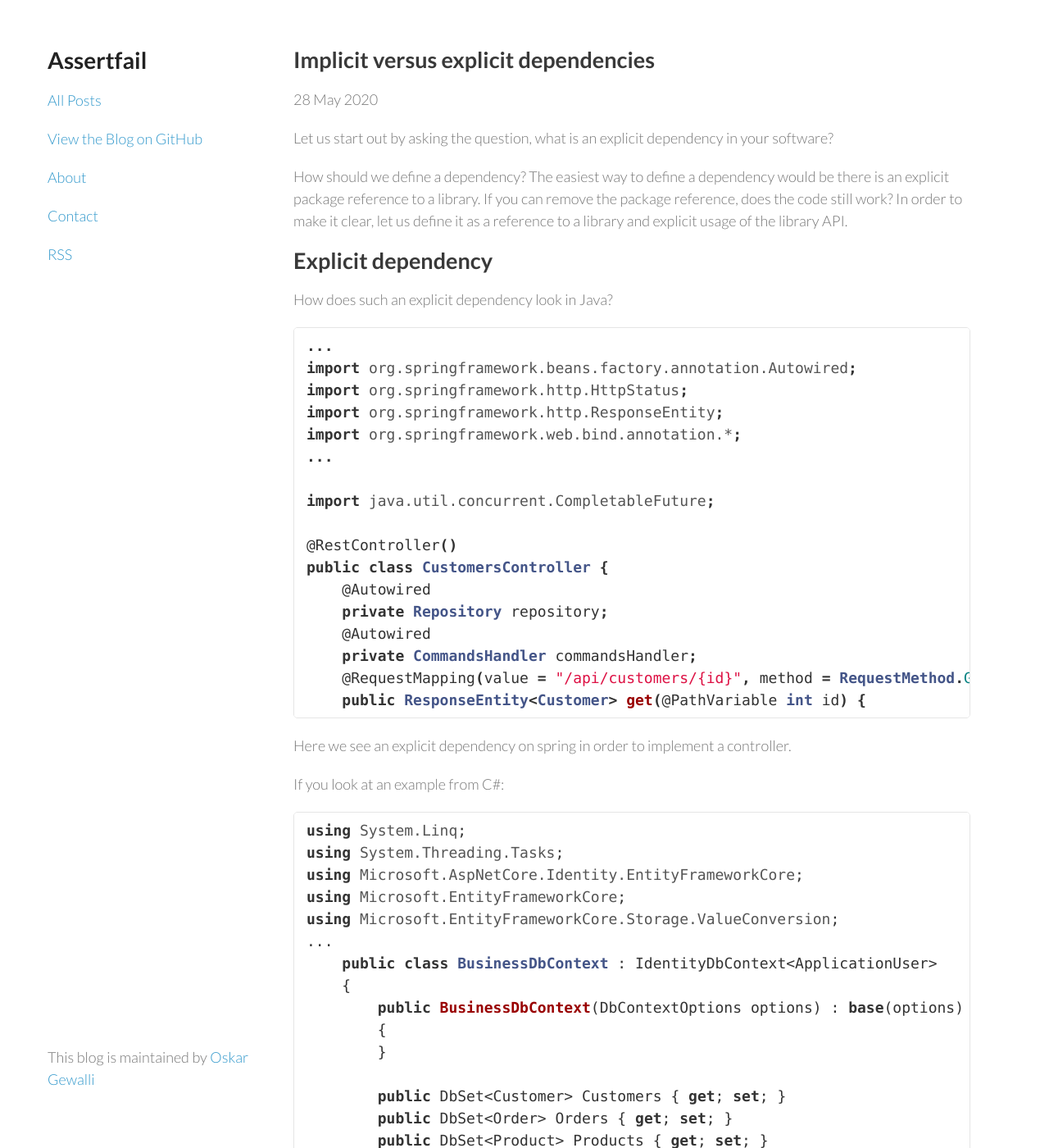
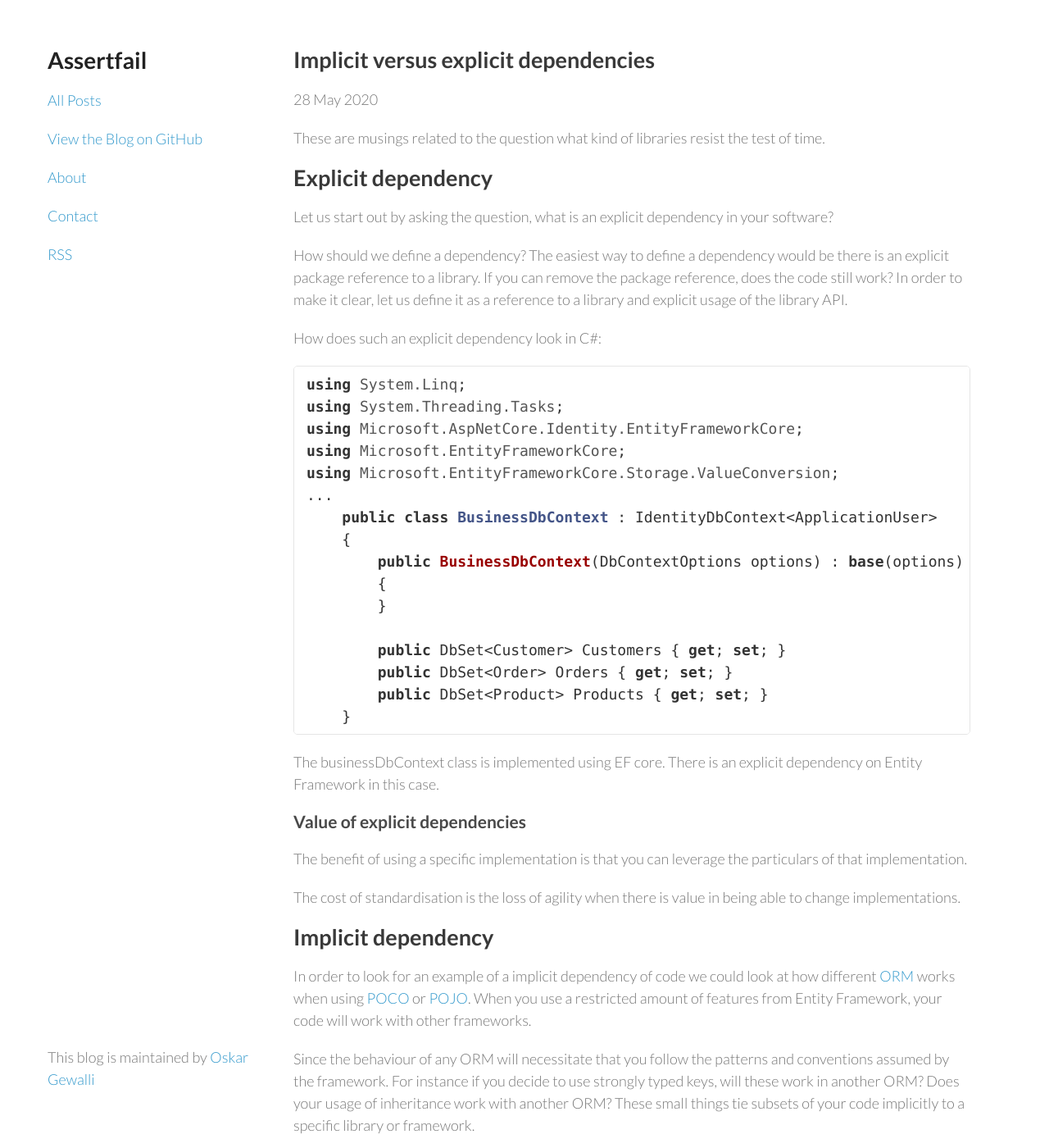
Before and after one commit to wallymathieu/assertfail, a Jekyll site: the page built from _posts/2020-05-28-Implicit-versus-explicit-dependencies.md, in a window 1280 px wide and 1400 px high. Shown: the whole window at 82% size. Built offline with Jekyll 4.4.1, drawn with Linux system fonts in a browser that asks for light colours; nearby versions of some CDN libraries.

Commit message:
Rework into being more about c#

````diff
--- a/_posts/2020-05-28-Implicit-versus-explicit-dependencies.md
+++ b/_posts/2020-05-28-Implicit-versus-explicit-dependencies.md
@@ -2,40 +2,18 @@
 layout: post
 title: Implicit versus explicit dependencies
 date: 2020-05-28T18:30:50+02:00
-tags: c# java core dotnet
+tags: c# core dotnet
 ---
+
+These are musings related to the question what kind of libraries resist the test of time.
+
+## Explicit dependency
 
 Let us start out by asking the question, what is an explicit dependency in your software?
 
 How should we define a dependency? The easiest way to define a dependency would be there is an explicit package reference to a library. If you can remove the package reference, does the code still work? In order to make it clear, let us define it as a reference to a library and explicit usage of the library API.
 
-## Explicit dependency
-
-How does such an explicit dependency look in Java?
-
-```java
-...
-import org.springframework.beans.factory.annotation.Autowired;
-import org.springframework.http.HttpStatus;
-import org.springframework.http.ResponseEntity;
-import org.springframework.web.bind.annotation.*;
-...
-
-import java.util.concurrent.CompletableFuture;
-
-@RestController()
-public class CustomersController {
-    @Autowired
-    private Repository repository;
-    @Autowired
-    private CommandsHandler commandsHandler;
-    @RequestMapping(value = "/api/customers/{id}", method = RequestMethod.GET)
-    public ResponseEntity<Customer> get(@PathVariable int id) {
-```
-
-Here we see an explicit dependency on spring in order to implement a controller.
-
-If you look at an example from C#:
+How does such an explicit dependency look in C#:
 
 ```c#
 using System.Linq;
````
